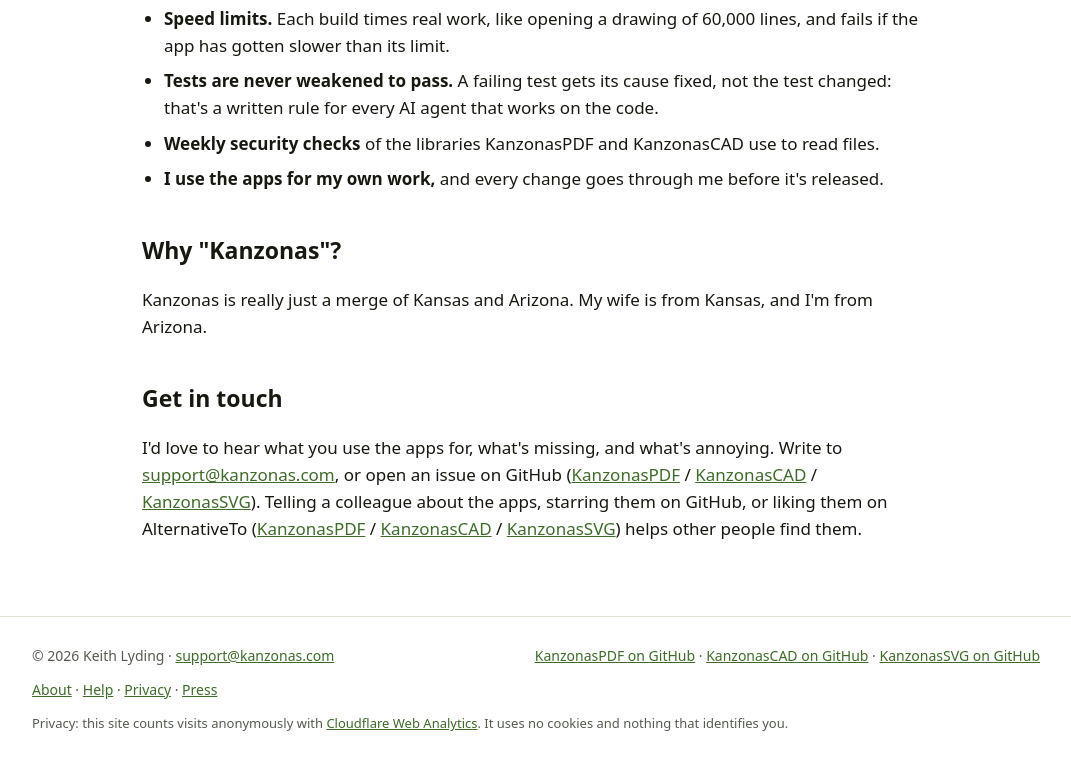
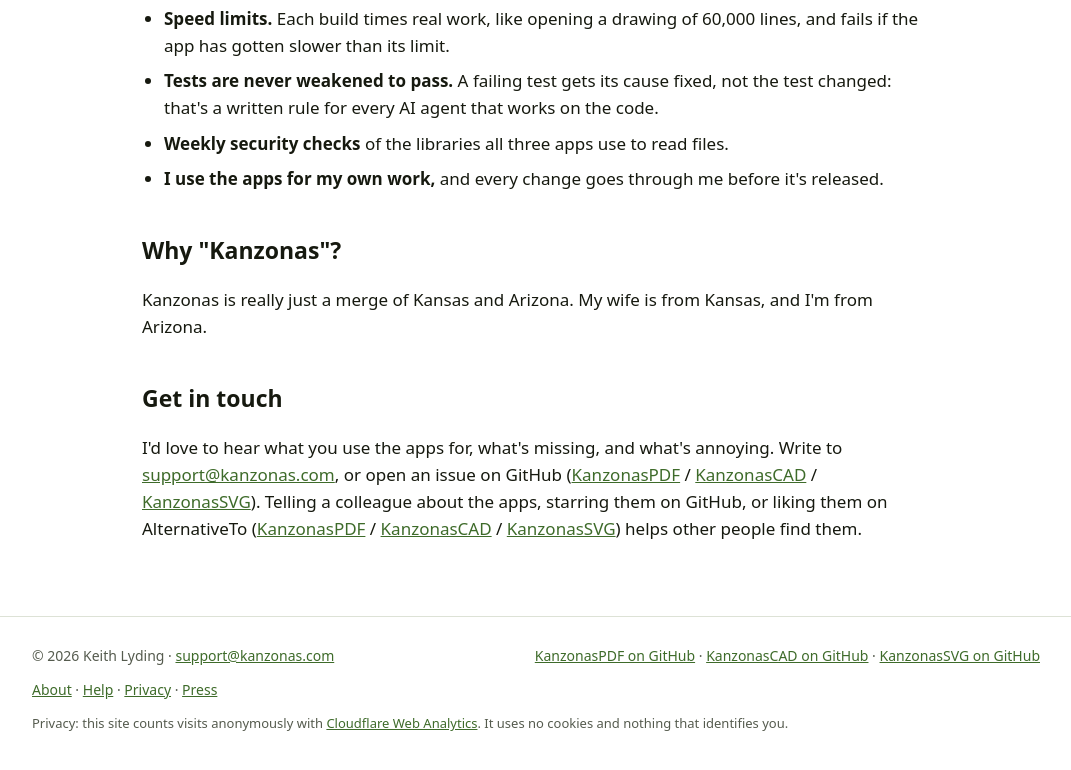
Before and after one commit to keithlyding/Kanzonas-Site, a plain HTML site: page home/about.html in a window 1280 px wide. Shown: the part 1392-2162 px from the top of the page, without its empty margins (104-1175 px from the left). Drawn offline with Linux system fonts and the light colour scheme.

Commit message:
About: all three apps have weekly security checks (KanzonasSVG's merged)
Co-Authored-By: Claude Opus 5.5 <noreply@anthropic.com>
Claude-Session: https://claude.ai/code/session_01Ho1n54UpgAK6PzGHAaZR8m

```diff
--- a/home/about.html
+++ b/home/about.html
@@ -58,7 +58,7 @@
         <li><strong>A slop check on every build.</strong> It looks for what careless or machine-written code leaves behind: leftover TODO notes and placeholders, debugging code, code nothing uses, errors silently ignored, copied code, tests that check nothing, filler words like "seamless" and "robust", and help text that names a command or file that doesn't exist. What it finds is fixed before a release.</li>
         <li><strong>Speed limits.</strong> Each build times real work, like opening a drawing of 60,000 lines, and fails if the app has gotten slower than its limit.</li>
         <li><strong>Tests are never weakened to pass.</strong> A failing test gets its cause fixed, not the test changed: that's a written rule for every AI agent that works on the code.</li>
-        <li><strong>Weekly security checks</strong> of the libraries KanzonasPDF and KanzonasCAD use to read files.</li>
+        <li><strong>Weekly security checks</strong> of the libraries all three apps use to read files.</li>
         <li><strong>I use the apps for my own work,</strong> and every change goes through me before it's released.</li>
       </ul>
 
```
